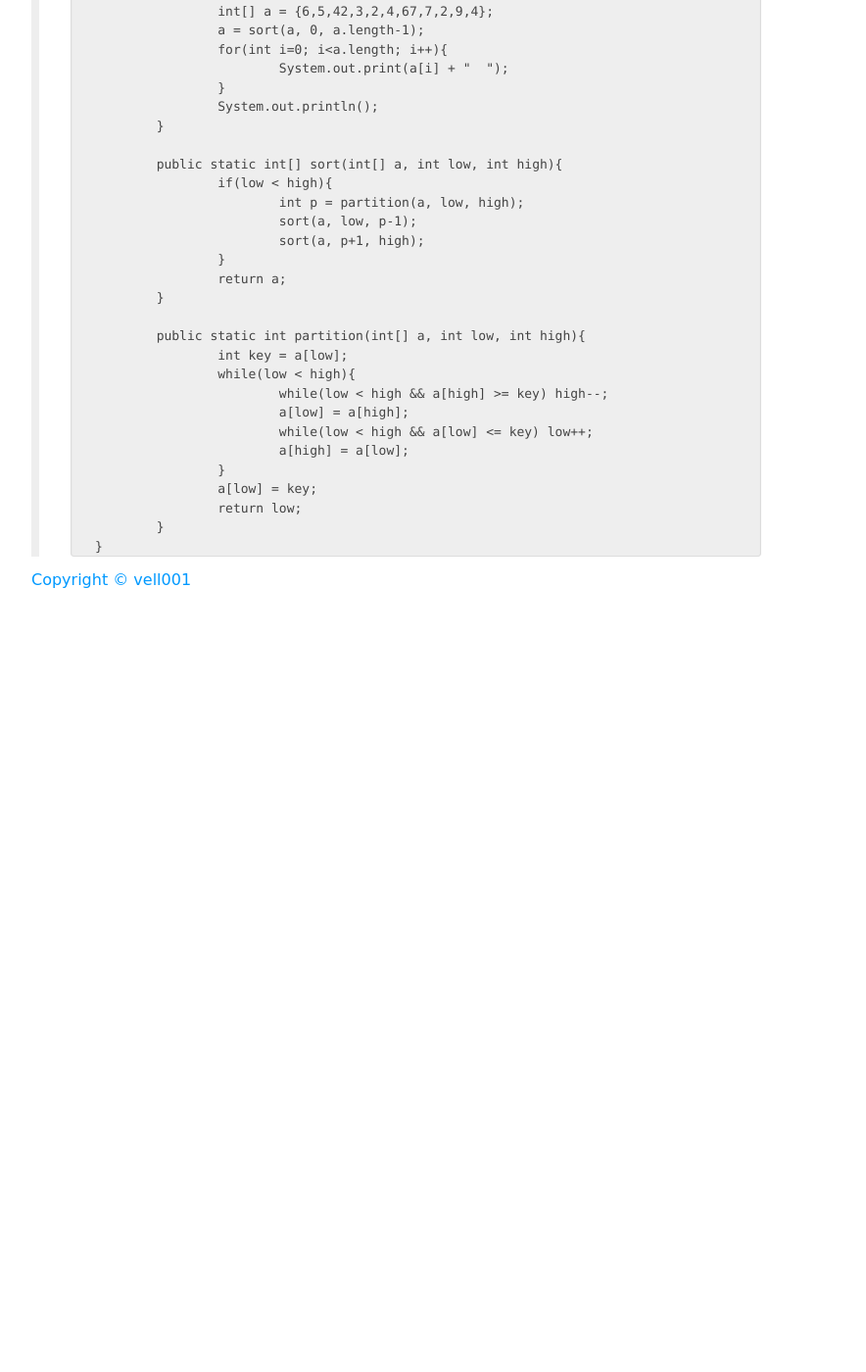
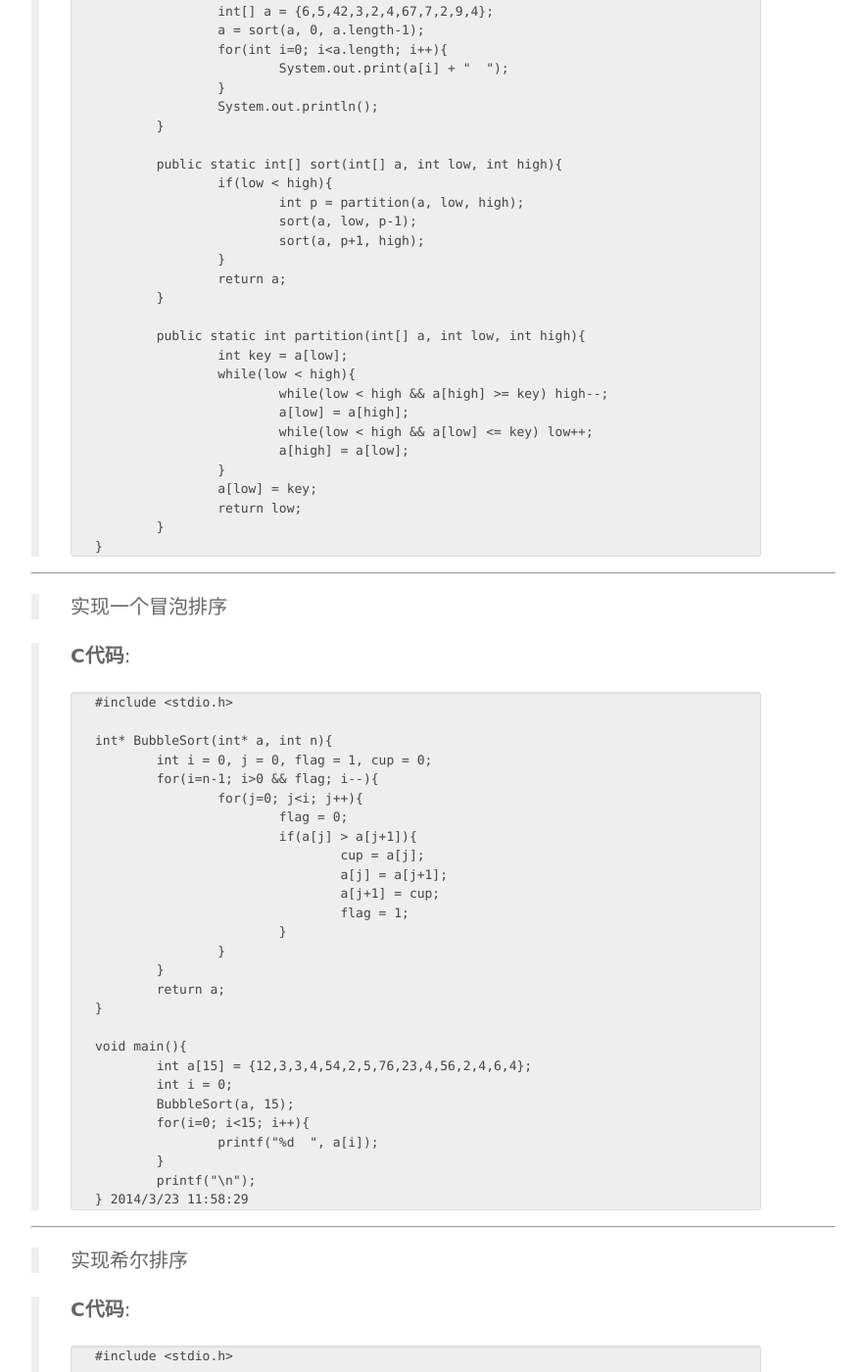
Before and after one commit to vell001/vblog, a Jekyll site: the page built from _posts/2014-3-21-c_learning.md, in a window 1280 px wide and 1400 px high, scrolled down 2568 px. Shown: the whole window at 98% size, without its empty margins (96-980 px from the left). Built offline with Jekyll 4.4.1, drawn with Linux system fonts in a browser that asks for light colours; Markdown is read by kramdown in place of the engine named in the settings; before the commit the page ends 3198 px from its top, so only the background shows below that; some of the changed text lies outside the part shown.

Commit message:
update c_learning

```diff
--- a/_posts/2014-3-21-c_learning.md
+++ b/_posts/2014-3-21-c_learning.md
@@ -147,3 +147,83 @@
 			return low;
 		}
 	}
+
+--------------------------
+> 实现一个冒泡排序
+
+> **C代码**:
+>
+	#include <stdio.h>
+>
+	int* BubbleSort(int* a, int n){
+		int i = 0, j = 0, flag = 1, cup = 0;
+		for(i=n-1; i>0 && flag; i--){
+			for(j=0; j<i; j++){
+				flag = 0;
+				if(a[j] > a[j+1]){
+					cup = a[j];
+					a[j] = a[j+1];
+					a[j+1] = cup;
+					flag = 1;
+				}
+			}
+		}
+		return a;
+	}
+>
+	void main(){
+		int a[15] = {12,3,3,4,54,2,5,76,23,4,56,2,4,6,4};
+		int i = 0;
+		BubbleSort(a, 15);
+		for(i=0; i<15; i++){
+			printf("%d  ", a[i]);
+		}
+		printf("\n");
+	}
+2014/3/23 11:58:29
+
+-------------------
+> 实现希尔排序
+
+> **C代码**:
+>
+	#include <stdio.h>
+>
+	int* ShellSort(int* a, int n){
+		int i = 0, j = 0, d = n, cup = 0;
+		for(d=n/2; d>=1; d=d/2){
+			for(i=d; i<n; i++){
+				cup = a[i];
+				for(j=i-d; j>=0 && a[j]>cup; j=j-d){
+					a[j+d] = a[j];
+				}
+				a[j+d] = cup;
+			}
+		}
+		return a;
+	}
+>
+	int* GetRandomNum(int n) {
+		srand( (unsigned)time( NULL ) );
+		int* a = (int*)malloc(n * sizeof(int));
+		int i = 0;
+		for(i=0; i<n; i++) {
+			a[i] = rand() % n;
+		}
+		return a;
+	}
+>
+	void PrintList(int* a, int n){
+		int i = 0;
+		for(i=0; i<n; i++){
+			printf("%d  ", a[i]);
+		}
+		printf("\n");
+	}
+>
+	void main(){
+		int* a = GetRandomNum(15);
+		PrintList(a, 15);
+		ShellSort(a, 15);
+		PrintList(a, 15);
+	}
```
